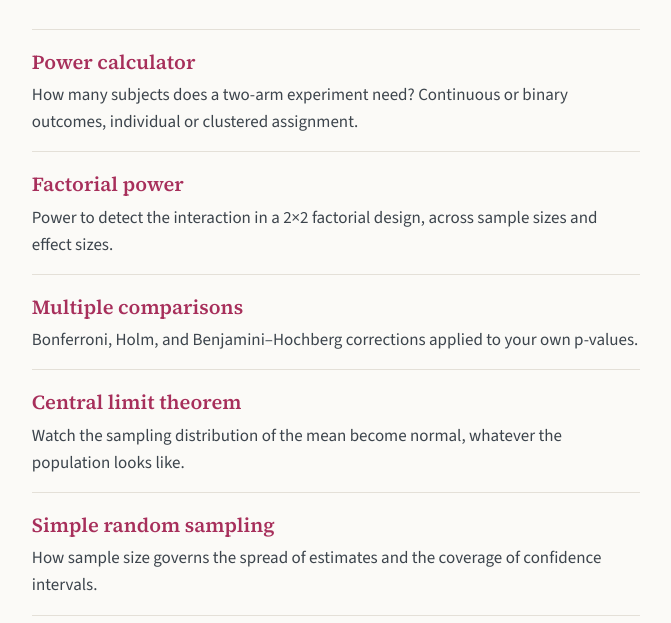
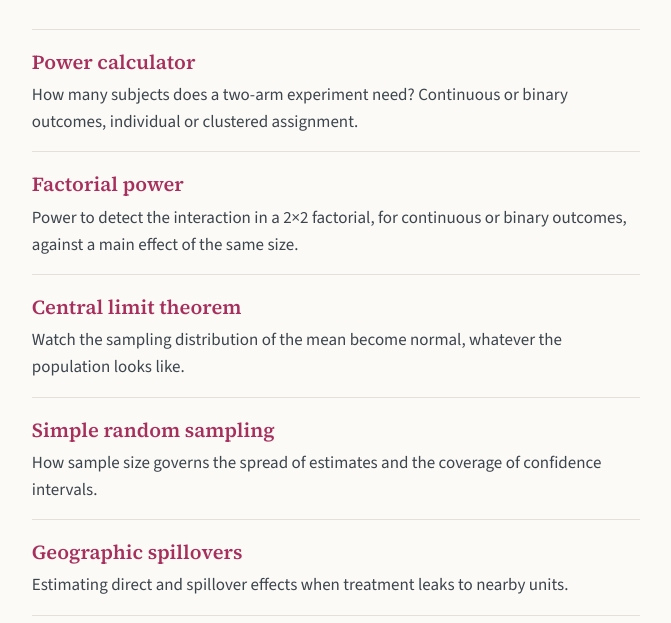
Before and after one commit to acoppock/shiny-apps, a plain HTML site: page index.html in a window 1280 px wide. Shown: the part 177-800 px from the top of the page, without its empty margins (304-975 px from the left). Drawn offline with nearby package versions, Linux system fonts and the light colour scheme.

Commit message:
Factorial: analytic power for continuous and binary outcomes; retire multiple comparisons
The factorial app now computes interaction power from four cell proportions
(binary) or an effect and SD (continuous) and shows the main effect of the
same size for comparison. Checked against the 2017 DeclareDesign diagnosands
and a fresh binary simulation (verification/verify_factorial.R).
The multiple comparisons app is removed; its old URL forwards to the landing page.

Co-Authored-By: Claude Opus 5.5 <noreply@anthropic.com>

```diff
--- a/index.html
+++ b/index.html
@@ -59,11 +59,7 @@
     </li>
     <li>
       <a href="factorial/">Factorial power</a>
-      <p>Power to detect the interaction in a 2&times;2 factorial design, across sample sizes and effect sizes.</p>
-    </li>
-    <li>
-      <a href="multiple-comparisons/">Multiple comparisons</a>
-      <p>Bonferroni, Holm, and Benjamini&ndash;Hochberg corrections applied to your own p-values.</p>
+      <p>Power to detect the interaction in a 2&times;2 factorial, for continuous or binary outcomes, against a main effect of the same size.</p>
     </li>
     <li>
       <a href="clt/">Central limit theorem</a>
--- a/redirects/redirects.csv
+++ b/redirects/redirects.csv
@@ -1,7 +1,7 @@
 old,new,title
 power-app-update,power,Power Calculator
 basic-power-app,power,Power Calculator
-MC_app,multiple-comparisons,Multiple Comparisons
+MC_app,,Multiple Comparisons
 CLT-app,clt,Central Limit Theorem
 spillover-app,spillovers,Geographic Spillovers
 GOTV,gotv,Analysis of Field Experiments
```
Also changed, not shown: 8 other files.
